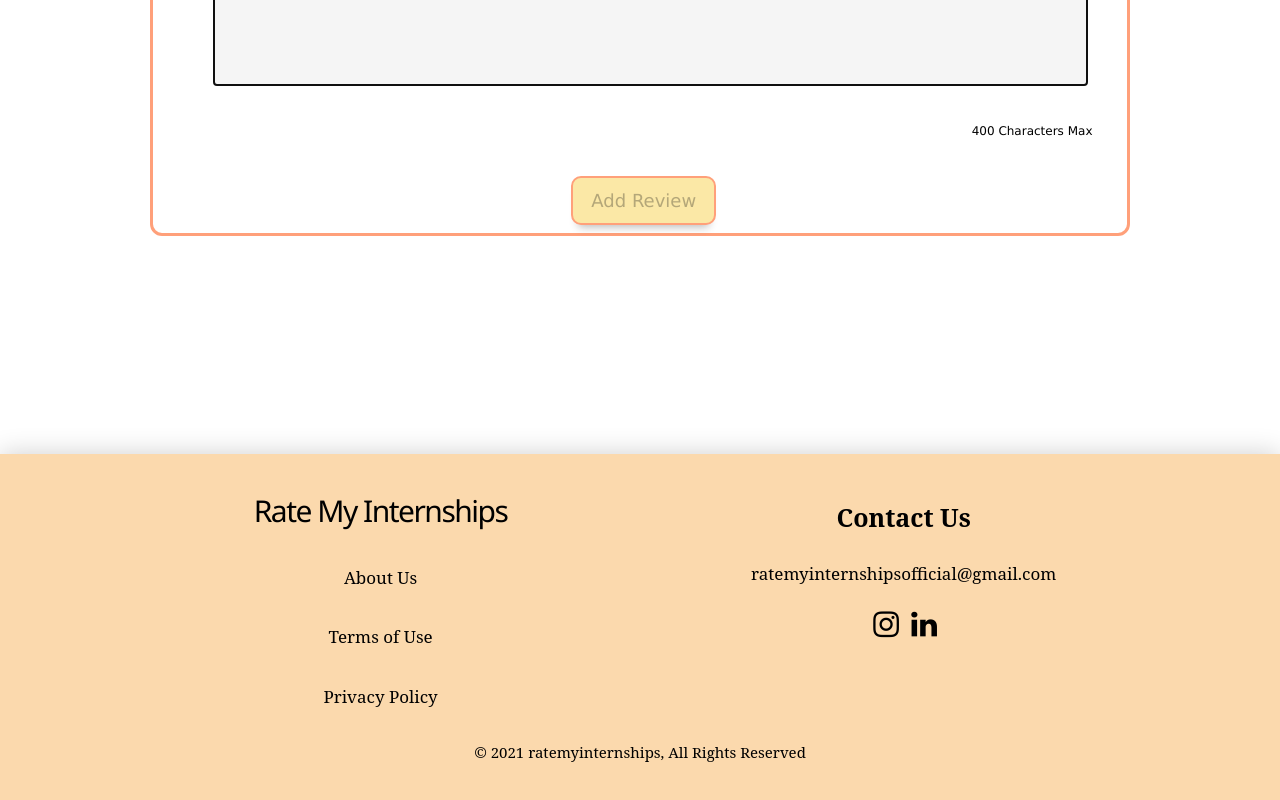
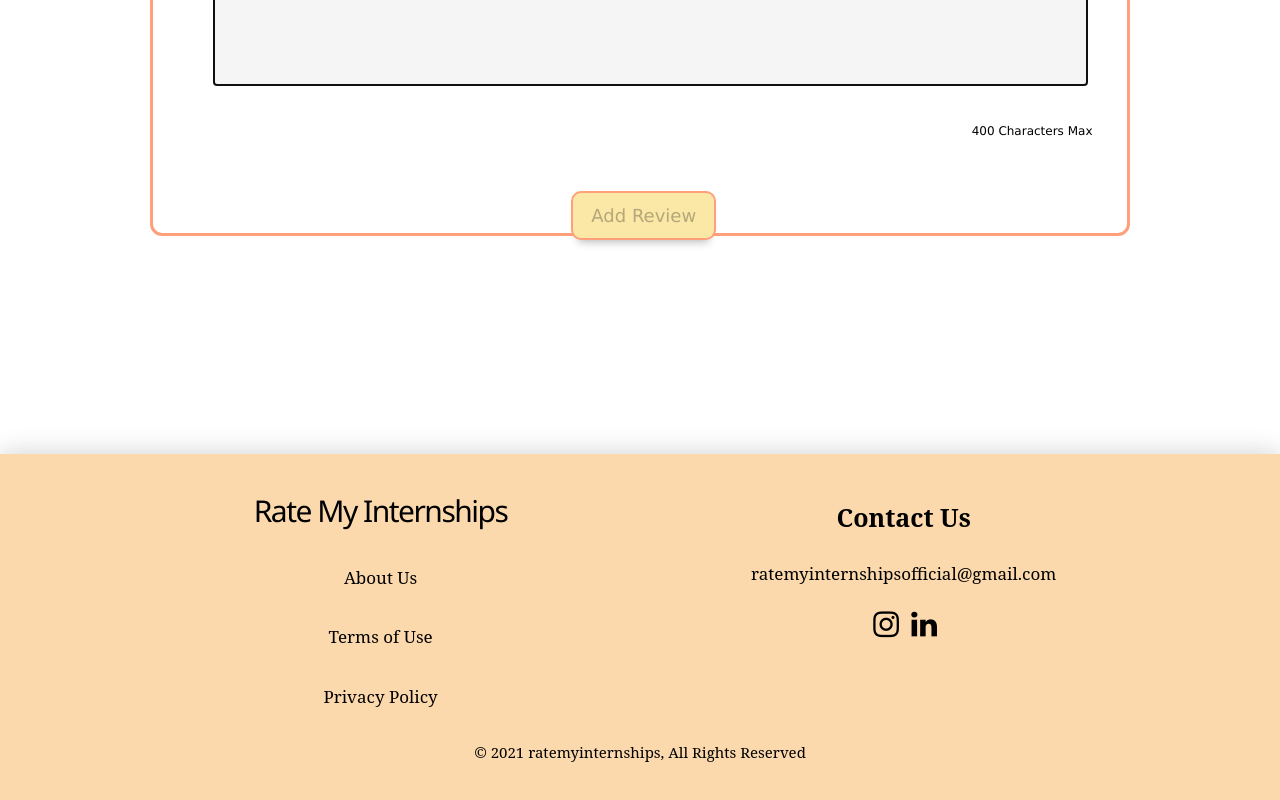
Before and after one commit to Greatroot/InternshipReview, a React (Create React App) app in the folder Frontend/: page /add-internship in a window 1280 px wide. Shown: the part 1113-1913 px from the top of the page. Built offline with nearby package versions, Linux system fonts and the light colour scheme; no server answers.

Commit message:
form page doesn't refresh anymore phew

```diff
--- a/Frontend/src/pages/Form/Search.js
+++ b/Frontend/src/pages/Form/Search.js
@@ -492,12 +492,13 @@ const Search = () => {
                     </div>
 
                 <br /><br /><br />
-                <div className="button-submit">
+
+            </form>
+            <div className="button-submit">
                     <button disabled={!comments} className='submit-review'
                         onClick={ addReview }
                     >Add Review</button>
                 </div>
-            </form>
 
             {/* Popup confirmation overaly */}
             {/* <Modal header="Confirmation"
```
